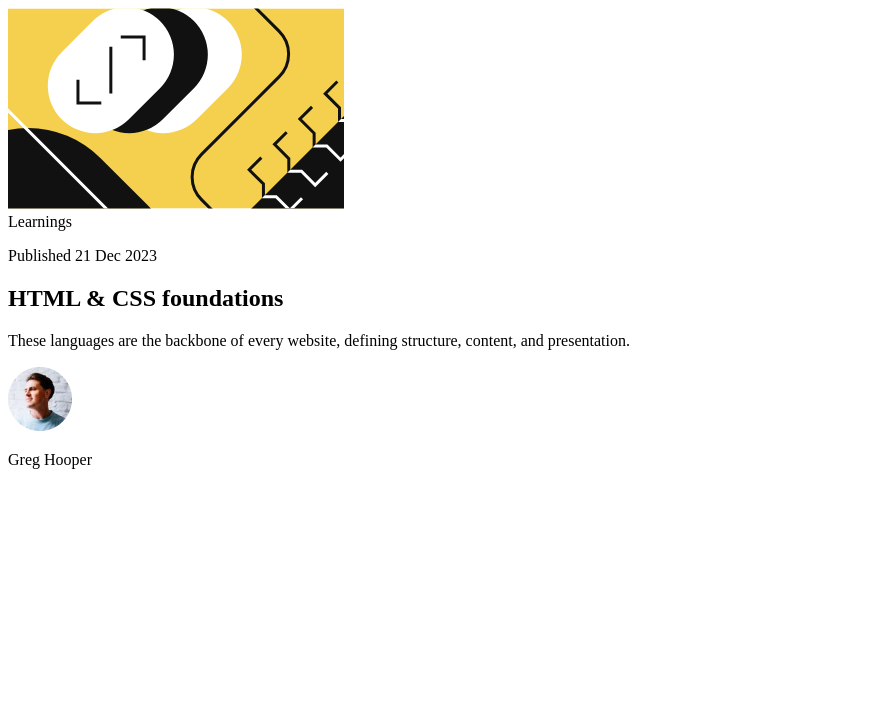
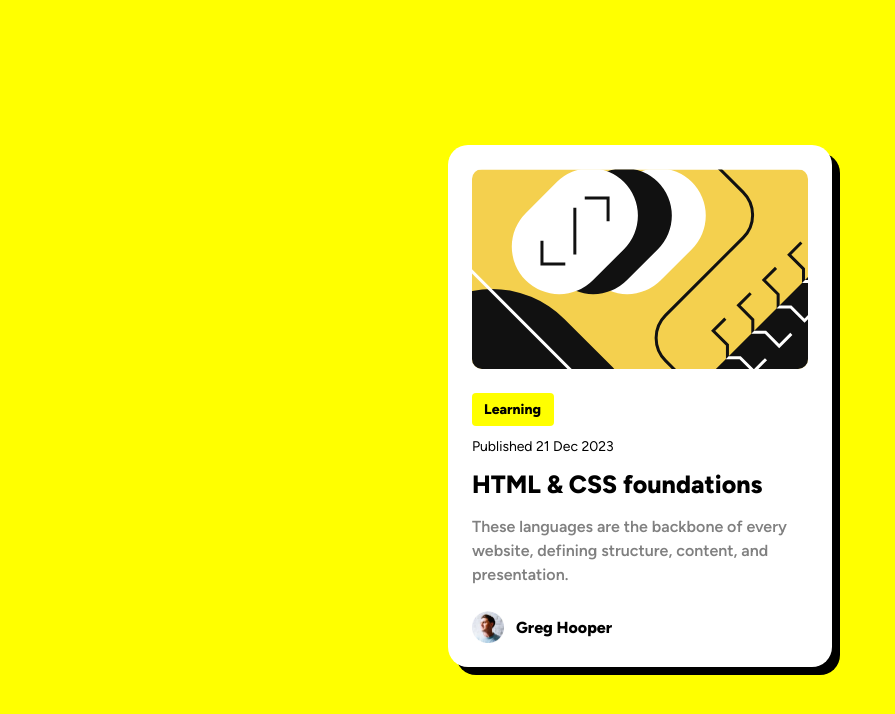
Before and after one commit to ababaug/blog-preview-card-main, a plain HTML site: page index.html in a window 1280 px wide. Shown: the whole page, without its empty margins (0-895 px from the left). Drawn offline with Linux system fonts and the light colour scheme.

Commit message:
Modified index.html and added style.css

```diff
--- a/index.html
+++ b/index.html
@@ -6,25 +6,28 @@
 
   <link rel="icon" type="image/png" sizes="32x32" href="./assets/images/favicon-32x32.png">
 
+  <link rel="stylesheet" href="style.css">
+
   <title>Frontend Mentor | Blog preview card</title>
 </head>
 <body>
-  <main class="container">
-    <div class="card-container">
-      <div class="container-img">
+  <div class="container">
+    <header>
+      <div class="article-img">
         <img src="./assets/images/illustration-article.svg" alt="">
       </div>
-      <article class="article-content">
-        <span class="article-header">Learnings</span>
-        <p>Published 21 Dec 2023</p>
-        <h1>HTML & CSS foundations</h1>
-        <p>These languages are the backbone of every website, defining structure, content, and presentation.</p>
-        <span>
-          <img src="./assets/images/image-avatar.webp" alt="">
-          <p>Greg Hooper</p>
-        </span>
-      </article>
-    </div>
-  </main>
+    </header>
+    <main class="article-content">
+      <span class="article-nav">Learning</span>
+      <p class="article-pub">Published 21 Dec 2023</p>
+      <h1>HTML & CSS foundations</h1>
+      <p class="article-paragraph">These languages are the backbone of every website, defining structure, content, and presentation.</p>
+    </main>
+    <footer class="article-footer">
+      <img src="./assets/images/image-avatar.webp" alt="">
+      <p>Greg Hooper</p>
+    </footer>
+  </div>
+
 </body>
 </html>
--- a/style.css
+++ b/style.css
@@ -0,0 +1,145 @@
+@font-face {
+    font-family: Figtree-italic;
+    src: url(assets/fonts/Figtree-Italic-VariableFont_wght.ttf);
+}
+
+@font-face {
+    font-family: Figtree;
+    src: url(assets/fonts/Figtree-VariableFont_wght.ttf);
+}
+
+@font-face {
+    font-family: Figtree-Extra;
+    src: url(assets/fonts/static/Figtree-ExtraBold.ttf);
+}
+
+@font-face {
+    font-family: Figtree-semi;
+    src: url(assets/fonts/static/Figtree-SemiBold.ttf);
+}
+
+* {
+    box-sizing: border-box;
+    padding: 0;
+    margin: 0;
+}
+
+body {
+    display: flex;
+    justify-content: center;
+    align-items: center;
+    height: 812px;
+    background-color: yellow;
+}
+
+.container {
+    background-color: white;
+    width: 327px;
+    height: 501px;
+    border-radius: 20px;
+    box-shadow: 8px 8px black;
+    display: flex;
+    flex-direction: column;
+    align-items: center;
+    justify-content: space-evenly;
+}
+
+.article-img {
+    width: 279px;
+    height: 200px;
+}
+
+.article-img img {
+    width: 100%;
+    height: 100%;
+    border-radius: 10px;
+    object-fit: cover;
+}
+
+.article-content {
+    width: 279px;
+    height: 173px;
+    display: flex;
+    flex-direction: column;
+    justify-content: space-between;
+}
+
+.article-content .article-nav {
+    background-color: yellow;
+    border: 0;
+    padding: 8px 12px;
+    border-radius: 4px;
+    font-family: Figtree-extra;
+    font-size: 12px;
+    width: 73px;
+}
+
+.article-content .article-pub {
+    font-family: Figtree;
+    font-size: 12px;
+}
+
+.article-content h1 {
+    font-family: Figtree-extra;
+    font-size: 20px;
+    line-height: 150%;
+}
+
+.article-content .article-paragraph {
+    font-family: Figtree-semi;
+    font-size: 14px;
+    line-height: 150%;
+    color: grey;
+}
+
+.article-footer {
+    display: flex;
+    gap: 12px;
+    align-items: center;
+    align-self: flex-start;
+    padding: 0 24px;
+}
+
+.article-footer img {
+    width: 32px;
+    height: 32px;
+}
+
+.article-footer p {
+    font-family: Figtree-extra;
+}
+
+@media only screen and (min-width: 600px) {
+    .container {
+        width: 384px;
+        height: 522px;
+    }
+
+    .article-img {
+        width: 336px;
+    }
+
+    .article-content {
+        width: 336px;
+        height: 194px;
+    }
+
+    .article-content .article-nav {
+        font-size: 14px;
+        width: 82px;
+    }
+
+    .article-content .article-pub {
+        font-size: 14px;
+    }
+
+    .article-content h1 {
+        font-size: 25px;
+        line-height: 150%;
+    }
+
+    .article-content .article-paragraph {
+        font-size: 16px;
+        line-height: 150%;
+    }
+}
```
Also changed, not shown: 3 other files.
